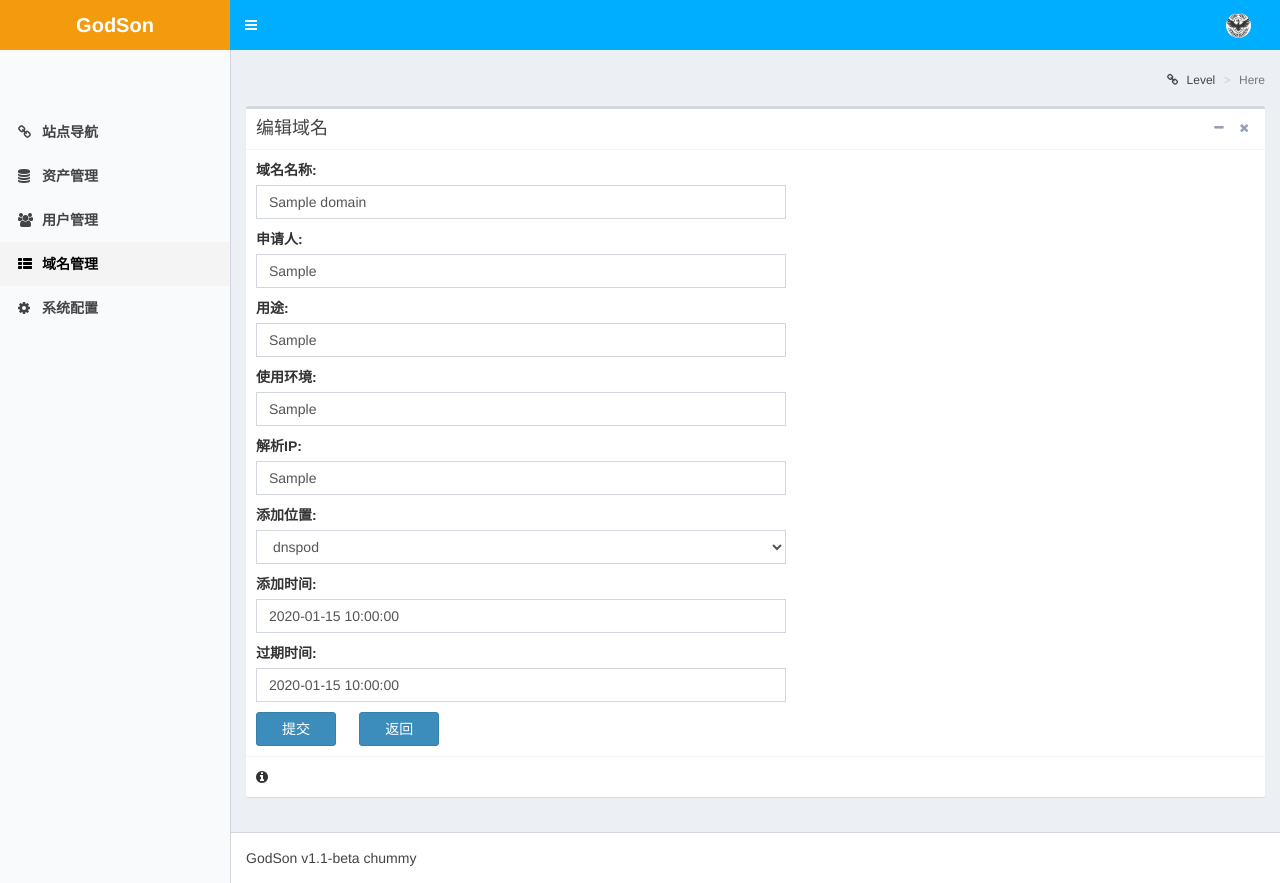
After one commit to linuxvip/godson, a Django app: page /domain/edit/1/ in a window 1280 px wide. The commit adds this page. Run offline with Django 3.2, Linux system fonts and the light colour scheme; tables that the repository leaves empty hold one stand-in row (values such as "Sample post"); some libraries are stand-ins or nearby versions.

Commit message:
domain-managent

```diff
--- /dev/null
+++ b/domain/forms.py
@@ -0,0 +1,33 @@
+#! /usr/bin/env python
+# -*- coding: utf-8 -*-
+
+from django import forms
+from django.forms.widgets import *
+from .models import domain
+
+
+class Domain_Form(forms.ModelForm):
+    def clean(self):
+        cleaned_data = super(Domain_Form, self).clean()
+        value = cleaned_data.get('domain_name')
+        try:
+            domain.objects.get(domain_name=value)
+            self._errors['domain_name'] = self.error_class(["%s的信息已经存在" % value])
+        except domain.DoesNotExist:
+            pass
+        return cleaned_data
+
+    class Meta:
+        model = domain
+        exclude = ("id",)
+        widgets = {
+            'domain_name': TextInput(attrs={'class': 'form-control', 'style': 'width:530px;', 'placeholder': u'必填项'}),
+            'ip': TextInput(attrs={'class': 'form-control', 'style': 'width:530px;', 'placeholder': u'必填项'}),
+            'usage': TextInput(attrs={'class': 'form-control', 'style': 'width:530px;'}),
+            'applicant': TextInput(attrs={'class': 'form-control', 'style': 'width:530px;'}),
+            'env': TextInput(attrs={'class': 'form-control', 'style': 'width:530px;'}),
+            'add_area': Select(attrs={'class': 'form-control', 'style': 'width:530px;'}),
+            'add_time': TextInput(attrs={'class': 'form-control', 'style': 'width:530px;','placeholder': u'添加时间 yyyy-mm-dd'}),
+            'expiration_time': TextInput(attrs={'class': 'form-control', 'style': 'width:530px;', 'placeholder': u'到期时间 yyyy-mm-dd'}),
+
+        }
--- /dev/null
+++ b/domain/models.py
@@ -0,0 +1,36 @@
+#! /usr/bin/env python
+# -*- coding: utf-8 -*-
+
+
+from __future__ import unicode_literals
+from django.db import models
+
+# ADD_AREA = (
+#     (str(1), u"dnspod"),
+#     (str(2), u"company-dns"),
+#     (str(3), u"azure-dnsmasq")
+#     )
+
+ADD_AREA = (
+    ("dnspod", u"dnspod"),
+    ("company-dns", u"company-dns"),
+    ("azure-dnsmasq", u"azure-dnsmasq")
+    )
+
+
+class domain(models.Model):
+    domain_name = models.URLField(u"域名名称")
+    applicant = models.CharField(u"申请人",max_length=50)
+    usage = models.CharField(u"用途",max_length=50)
+    env = models.CharField(u"使用环境", max_length=50, null=True, blank=True)
+    ip = models.GenericIPAddressField(u"解析IP", max_length=15)
+    add_area = models.CharField(u"添加位置", choices=ADD_AREA, max_length=30, null=True, blank=True)
+    add_time = models.DateTimeField(u"添加时间", max_length=200, null=True, blank=True)
+    expiration_time = models.DateTimeField(u"过期时间", max_length=200, null=True, blank=True)
+
+    def __unicode__(self):
+        return self.domain_name
+
+    class Meta:
+        verbose_name = u'域名管理'
+        verbose_name_plural = verbose_name
--- /dev/null
+++ b/domain/tests.py
@@ -0,0 +1,6 @@
+# -*- coding: utf-8 -*-
+from __future__ import unicode_literals
+
+from django.test import TestCase
+
+# Create your tests here.
--- /dev/null
+++ b/domain/urls.py
@@ -0,0 +1,12 @@
+#! /usr/bin/env python
+# -*- coding: utf-8 -*-
+from django.conf.urls import url
+
+from views import DomainListView, DomainAddView, DomainDeleteView, DomainEditView
+
+urlpatterns = [
+    url(r'^$', DomainListView.as_view(), name='domain-index'),
+    url(r'^add/$', DomainAddView.as_view(), name='domain-add'),
+    url(r'^delete/(?P<pk>\d+)/$', DomainDeleteView.as_view(), name='domain-delete'),
+    url(r'^edit/(?P<pk>\d+)/$', DomainEditView.as_view(), name='domain-edit'),
+]
--- /dev/null
+++ b/domain/views.py
@@ -0,0 +1,64 @@
+#! /usr/bin/env python
+# -*- coding: utf-8 -*-
+from django.shortcuts import render, HttpResponse
+import json
+from django.views.generic.list import ListView
+from django.views.generic.edit import DeleteView, CreateView, UpdateView
+from django.urls import reverse_lazy
+from django.contrib.auth.mixins import LoginRequiredMixin
+
+from models import domain
+from forms import Domain_Form
+
+
+class DomainListView(ListView):
+    model = domain
+    context_object_name = "domains"
+    template_name = 'domain/domain_list.html'
+
+    def get_context_data(self, **kwargs):
+        context = super(DomainListView, self).get_context_data(**kwargs)
+        context["temp_name"] = 'domain/domain-header.html'
+        return context
+
+
+class DomainAddView(CreateView):
+    model = domain
+    # 如果指定了form_class，则不能指定 fields
+    # fields = ['name','description','url','memo']
+    form_class = Domain_Form
+    template_name = "domain/domain_add.html"
+    success_url = reverse_lazy('domain:domain-index')
+
+    def get_context_data(self, **kwargs):
+        context = super(DomainAddView, self).get_context_data(**kwargs)
+        context["temp_name"] = 'domain/domain-header.html'
+        return context
+
+
+class DomainDeleteView(DeleteView):
+    model = domain
+    # template_name = 'navi/delete_confirm.html'
+    success_url = reverse_lazy('domain:domain-index')
+
+    # 重写dispatch方法，在返回之前，加ajax请求判断
+    def dispatch(self, *args, **kwargs):
+        resp = super(DomainDeleteView, self).dispatch(*args, **kwargs)
+        if self.request.is_ajax():
+            response_data = {"results": "ok"}
+            return HttpResponse(json.dumps(response_data),content_type="application/json")
+        else:
+            return resp
+
+
+class DomainEditView(UpdateView):
+    model = domain
+    form_class = Domain_Form
+    template_name = "domain/domain_edit.html"
+    success_url = reverse_lazy('domain:domain-index')
+    raise_exception = True
+
+    def get_context_data(self, **kwargs):
+        context = super(DomainEditView, self).get_context_data(**kwargs)
+        context["temp_name"] = 'domain/domain-header.html'
+        return context
--- a/godson/settings.py
+++ b/godson/settings.py
@@ -42,6 +42,7 @@ INSTALLED_APPS = [
     'accounts',
     'cmdb',
     'navi',
+    'domain',
     'rest_framework',
 ]
 
--- a/godson/urls.py
+++ b/godson/urls.py
@@ -31,5 +31,6 @@ urlpatterns = [
     url(r'^api/', include(cmdb_router.urls)),
 
     url(r'^navi/', include('navi.urls')),
+    url(r'^domain/', include('domain.urls', namespace="domain", app_name='domain')),
     url(r'^config/', include('config.urls')),
 ]
--- a/navi/models.py
+++ b/navi/models.py
@@ -14,3 +14,7 @@ class navi(models.Model):
 
     def __unicode__(self):
         return self.name
+
+    class Meta:
+        verbose_name = u'导航管理'
+        verbose_name_plural = verbose_name
--- a/templates/cmdb/index.html
+++ b/templates/cmdb/index.html
@@ -132,7 +132,7 @@
                             <th>管理IP</th>
                             <th>属组</th>
                             <th>CPU</th>
-                            <th>内存(G)</th>
+                            <th>内存</th>
                             <th>机房</th>
                             <th>软件</th>
                             <th>用途</th>
@@ -175,14 +175,14 @@
 </div>
 <script>
     $(function () {
-    $("#example1").DataTable();
         $('#dataform').DataTable({
             "paging": true,
             "lengthChange": true,
             "searching": false,
             "ordering": true,
             "info": true,
-      "autoWidth": true
+            "autoWidth": true,
+            "iDisplayLength": 50
         });
     });
 </script>
--- /dev/null
+++ b/templates/domain/domain-header.html
@@ -0,0 +1,25 @@
+<header class="main-header">
+
+    <!-- Logo -->
+    <a href="{% url 'index' %}" class="logo">
+      <!-- mini logo for sidebar mini 50x50 pixels -->
+      <span class="logo-mini"><b>GSN</b></span>
+      <!-- logo for regular state and mobile devices -->
+      <span class="logo-lg"><b>GodSon</b></span>
+    </a>
+
+    <!-- Header Navbar -->
+    <nav class="navbar navbar-static-top" role="navigation">
+      <!-- Sidebar toggle button-->
+      <a href="#" class="sidebar-toggle" data-toggle="offcanvas" role="button">
+        <span class="sr-only">Toggle navigation</span>
+      </a>
+        <div class="collapse navbar-collapse pull-left" id="navbar-collapse">
+          <ul class="nav navbar-nav">
+{#            <li id="navi_manage" style="font-size: medium"><a href="{% url 'manage' %}"><b>管理站点</b></a></li>#}
+          </ul>
+        </div>
+      <!-- Navbar Right Menu -->
+      {% include 'navbar-custom-menu.html' %}
+    </nav>
+  </header>
--- /dev/null
+++ b/templates/domain/domain_edit.html
@@ -0,0 +1,59 @@
+{% extends 'base.html' %}
+{% block content %}
+    <script>
+        window.onload=init;
+        function init() {
+            showhide(1);
+        }
+        function showhide(n) {
+            var box = document.getElementById("domain");
+            box.className="active";
+        }
+    </script>
+    <div class="content-wrapper">
+        <!-- Content Header (Page header) -->
+        <section class="content-header">
+            <h1><small></small></h1>
+{#        <div class="alert alert-info alert-dismissible" style="display: {{ display_control }};">#}
+{#            <button type="button" class="close" data-dismiss="alert" aria-hidden="true">&times;</button>#}
+{#            <h4>{{ tips }}</h4>#}
+{#        </div>#}
+            <ol class="breadcrumb">
+                <li><a href="#"><i class="fa fa-link"></i> Level</a></li>
+                <li class="active">Here</li>
+            </ol>
+        </section>
+
+        <!-- Main content -->
+        <section class="content">
+            <!-- Default box -->
+            <div class="box">
+                <div class="box-header with-border">
+                    <h3 class="box-title">编辑域名</h3>
+                    <div class="box-tools pull-right">
+                        <button type="button" class="btn btn-box-tool" data-widget="collapse" data-toggle="tooltip" title="Collapse">
+                            <i class="fa fa-minus"></i></button>
+                        <button type="button" class="btn btn-box-tool" data-widget="remove" data-toggle="tooltip" title="Remove">
+                            <i class="fa fa-times"></i></button>
+                    </div>
+                </div>
+                <div class="box-body">
+                    <form action="" method="post">
+                        {% csrf_token %}
+                        {{ form.as_p }}
+                        <input type="submit" class="btn btn-primary" style="width: 60pt" value="提交">&nbsp;&nbsp; &nbsp;&nbsp;
+                        <a href="{% url 'domain:domain-index' %}">
+                            <li style="width: 60pt" class="btn btn-primary" value="">返回</li>
+                        </a><br>
+                    </form>
+                </div>
+                <!-- /.box-body -->
+                <div class="box-footer">
+                    <i class="fa fa-info-circle"></i>
+                </div>
+                <!-- /.box-footer-->
+            </div>
+            <!-- /.box -->
+        </section>
+    </div>
+{% endblock %}
--- a/templates/main-sidebar.html
+++ b/templates/main-sidebar.html
@@ -42,8 +42,9 @@
 {#        <li id="appconf"><a href="{% url 'appconf' %}"><i class="fa fa-outdent"></i> <span>应用管理</span></a></li>#}
 {#        <li id="monitor"><a href="{% url 'monitor' %}"><i class="fa fa-television"></i> <span>监控平台</span></a></li>#}
 {#        <li><a href="#"><i class="fa fa-file-text-o"></i> <span>文件管理</span></a></li>#}
-        <li id="accounts"><a href="{% url 'user_list' %}"><i class="fa fa-users"></i> <span>用户管理</span></a></li>
-        <li id="config"><a href="{% url 'config' %}"><i class="fa fa fa-cog"></i> <span>系统配置</span></a></li>
+          <li id="accounts"><a href="{% url 'user_list' %}"><i class="fa fa-users"></i> <span>用户管理</span></a></li>
+          <li id="domain"><a href="{% url 'domain:domain-index' %}"><i class="fa fa-th-list"></i> <span>域名管理</span></a></li>
+          <li id="config"><a href="{% url 'config' %}"><i class="fa fa fa-cog"></i> <span>系统配置</span></a></li>
       </ul>
       <!-- /.sidebar-menu -->
     </section>
```
Also changed, not shown: domain/admin.py (added, +15 -0 lines), domain/apps.py (added, +8 -0 lines), templates/domain/domain_add.html (added, +65 -0 lines), templates/domain/domain_list.html (added, +149 -0 lines), domain/__init__.py (added), domain/migrations/0001_initial.py (added), domain/migrations/__init__.py (added). Lines whose indentation alone changed are shown as unchanged.
